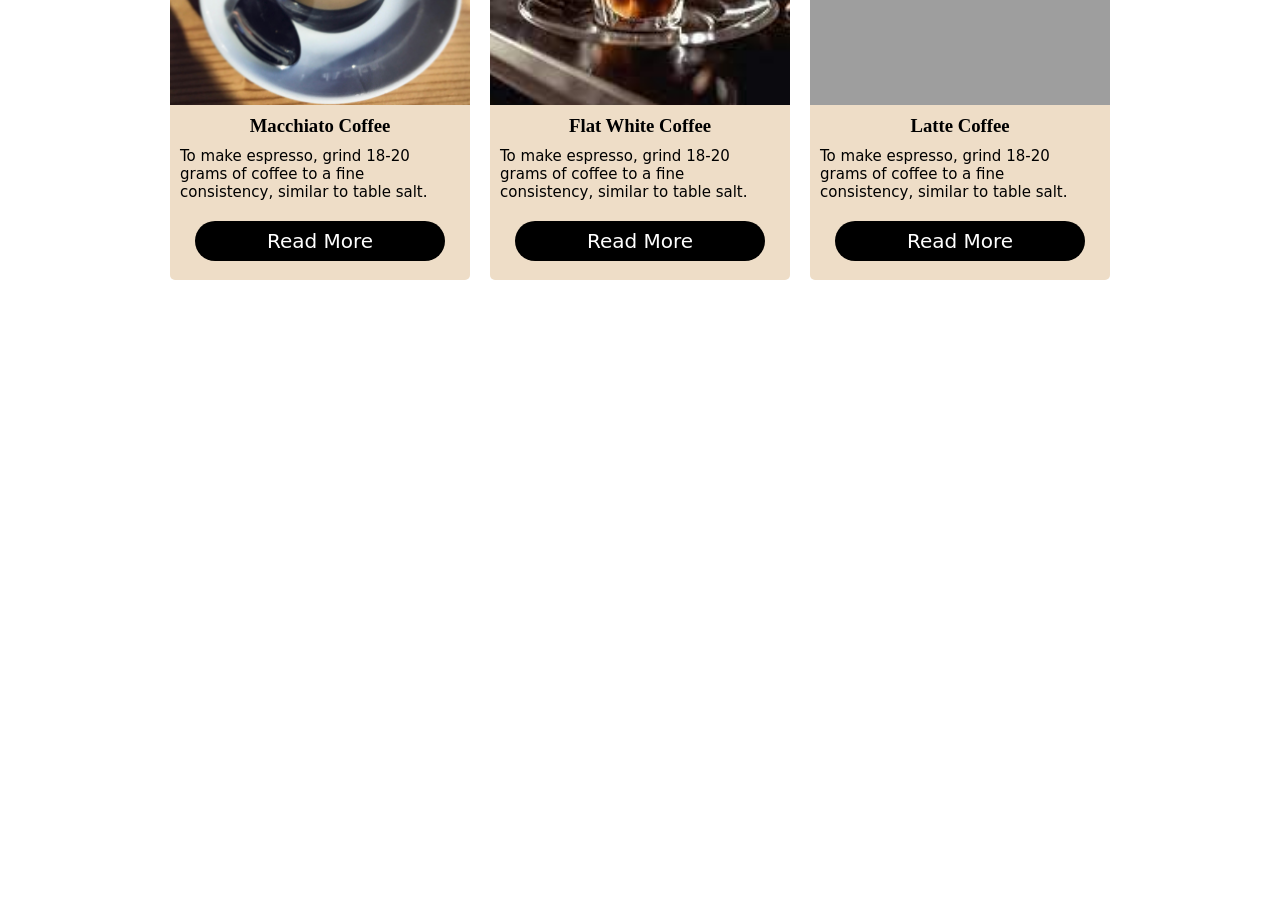
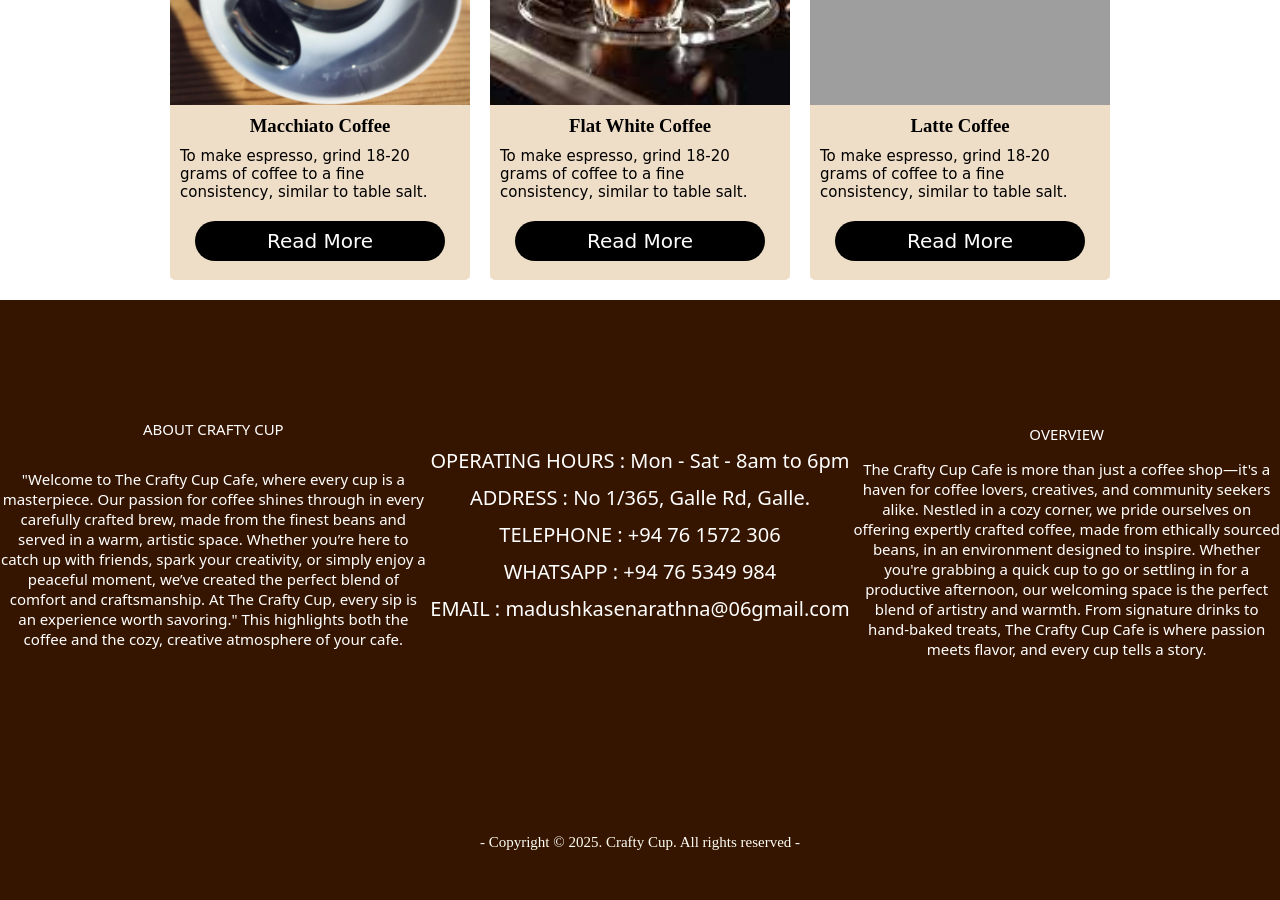
Before and after one commit to madushka1234/Recipe-Website, a plain HTML site: page index.html in a window 1280 px wide. Shown: the part 1297-2197 px from the top of the page. Before the commit the page ends 1597 px from the top, so only its background shows below. Drawn offline with Linux system fonts and the light colour scheme; grey boxes are pictures that could not be loaded; a web font is replaced by a local one.

Commit message:
footer change

```diff
--- a/index.html
+++ b/index.html
@@ -159,7 +159,7 @@
 
       <section></section>
     </main>
-    <!-- <footer id="footer">
+    <footer id="footer">
       <div class="footer-container">
         <div class="about f-content">
           <p>ABOUT CRAFTY CUP</p>
@@ -176,10 +176,10 @@
         </div>
         <div class="contacts f-content">
           <p>OPERATING HOURS : Mon - Sat - 8am to 6pm</p>
-          <p>ADDRESS : No 1/365, Mudduwa Rd, Rathnapura.</p>
-          <p>TELEPHONE : +94 76 2396 306</p>
-          <p>WHATSAPP : +94 76 4389 984</p>
-          <p>EMAIL : priyadarshanissp@gmail.com</p>
+          <p>ADDRESS : No 1/365, Galle Rd, Galle.</p>
+          <p>TELEPHONE : +94 76 1572 306</p>
+          <p>WHATSAPP : +94 76 5349 984</p>
+          <p>EMAIL : madushkasenarathna@06gmail.com</p>
         </div>
         <div class="overview f-content">
           <p>OVERVIEW</p>
@@ -196,8 +196,8 @@
       </div>
 
       <p class="copyright">
-        - Copyright &copy; 2023. Crafty Cup. All rights reserved -
+        - Copyright &copy; 2025. Crafty Cup. All rights reserved -
       </p>
-    </footer> -->
+    </footer>
   </body>
 </html>
```
Also changed, not shown: pages/recipies.html (+1 -1 lines).
